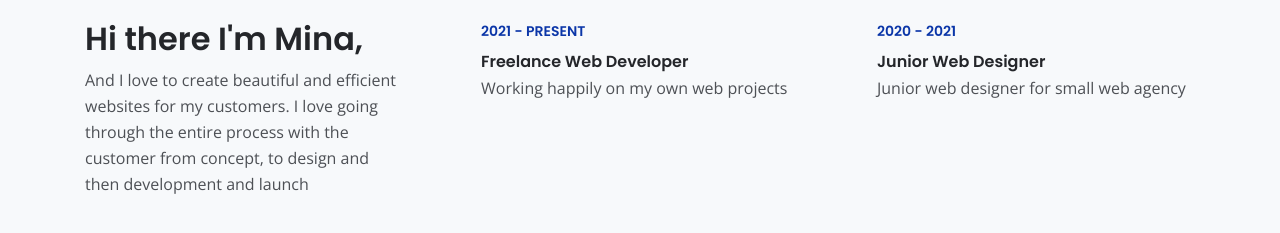
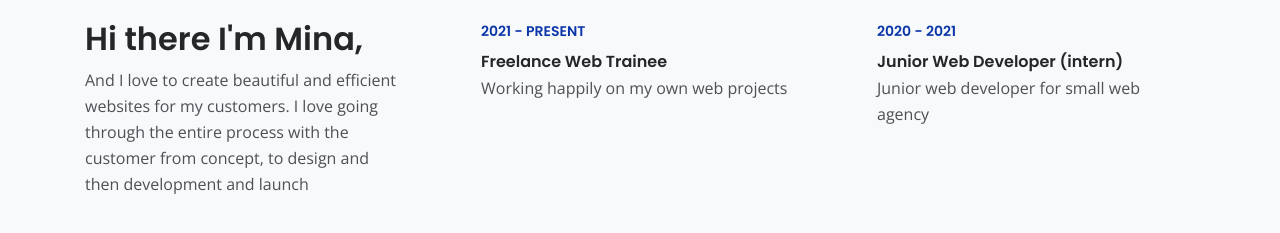
Before and after one commit to minaroikegima/Project, a plain HTML site: page about.html in a window 1280 px wide. Shown: the part 105-338 px from the top of the page. Drawn offline with nearby package versions, Linux system fonts and the light colour scheme.

Commit message:
Add files via upload

```diff
--- a/about.html
+++ b/about.html
@@ -84,7 +84,7 @@
                 <div class="col-lg-4">
                     <div class="text-container second">
                         <div class="time">2021 - PRESENT</div>
-                        <h6>Freelance Web Developer</h6>
+                        <h6>Freelance Web Trainee</h6>
                         <p>Working happily on my own web projects</p>
                        <!-- <div class="time">2020 - 2021</div>
                         <h6>Lead Web Developer</h6>
@@ -95,8 +95,8 @@
                     <div class="text-container third">
 
                         <div class="time">2020 - 2021</div>
-                        <h6>Junior Web Designer</h6>
-                        <p>Junior web designer for small web agency</p>
+                        <h6>Junior Web Developer (intern)</h6>
+                        <p>Junior web developer for small web agency</p>
                     </div> <!-- end of text-container -->
                 </div> <!-- end of col -->
             </div> <!-- end of row -->
```
Also changed, not shown: services.html (+1 -14 lines).
